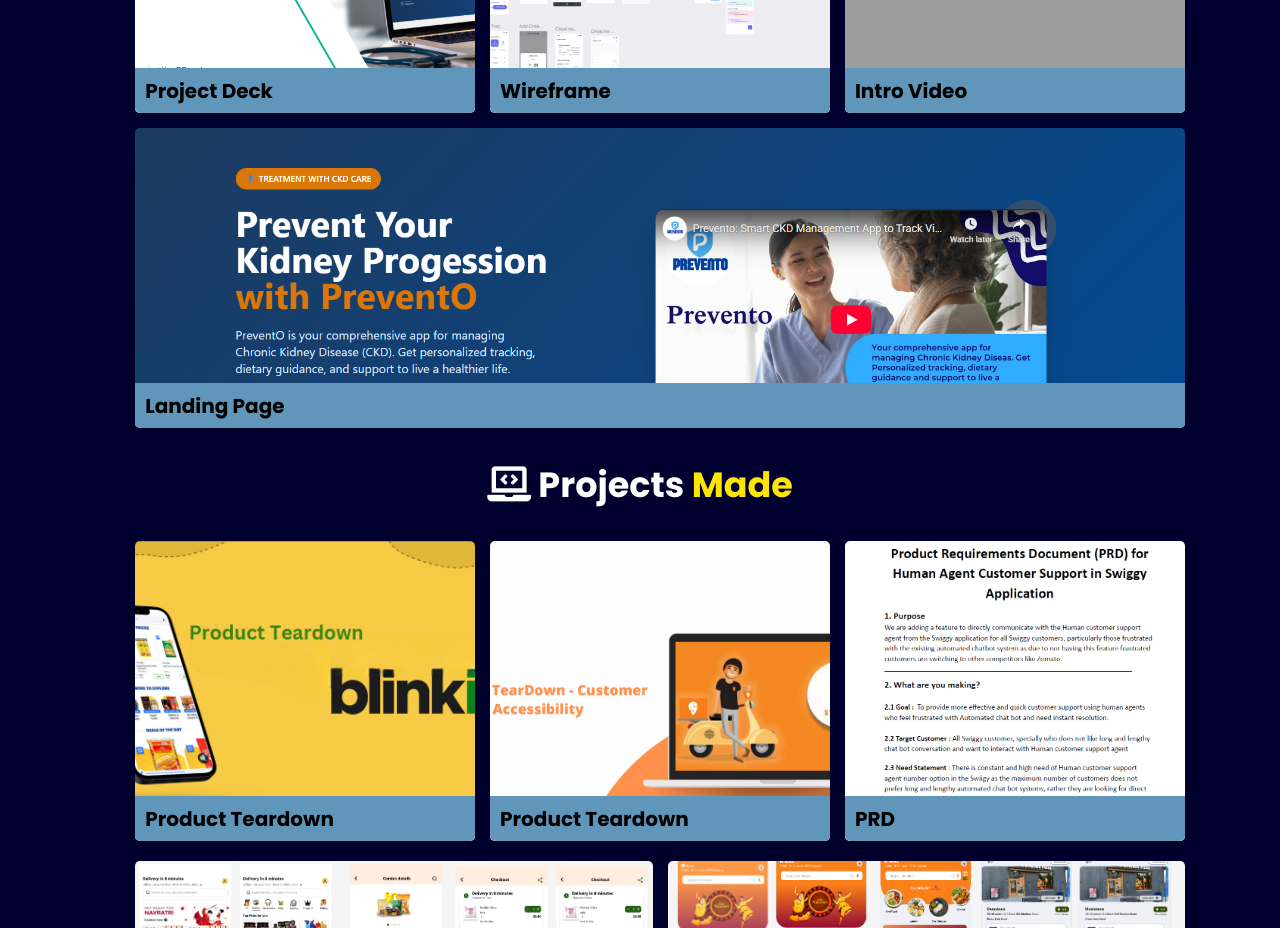
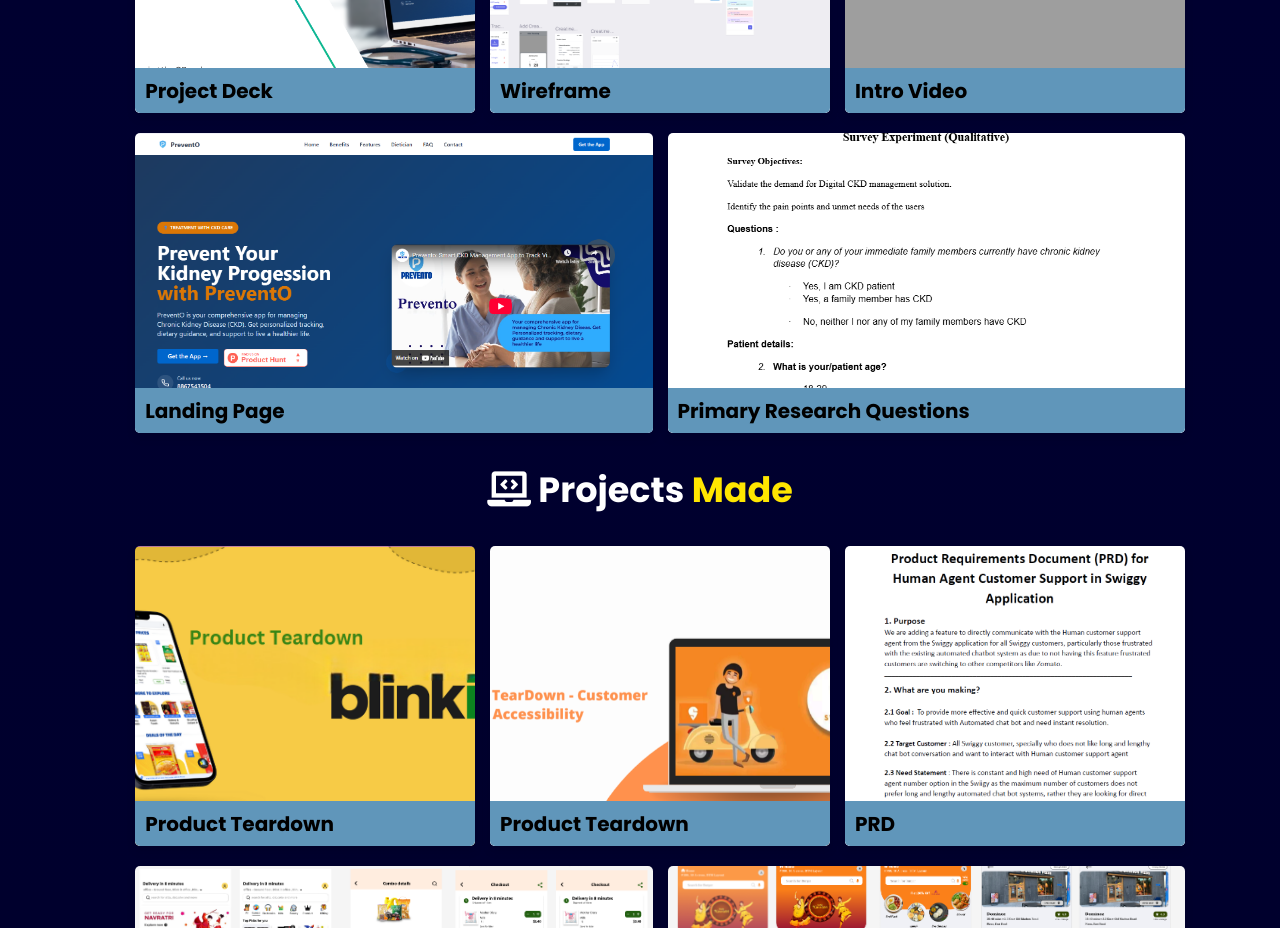
Before and after one commit to saikatportfolio/saikatportfolio.github.io, a plain HTML site: page index.html in a window 1280 px wide. Shown: the part 1100-2028 px from the top of the page. Drawn offline with nearby package versions, Linux system fonts and the light colour scheme; grey boxes are pictures that could not be loaded; animation ran at ten frames a second.

Commit message:
Added primary research question doc in the Side project sections

```diff
--- a/index.html
+++ b/index.html
@@ -128,7 +128,10 @@
         </div>
       </div>
     </div>
-         <div class="box tilt">
+</div>
+  <div class="box-container">
+
+    <div class="box tilt">
       <img src="./assets/images/projects/website.png" alt="" />
       <div class="content">
         <div class="tag">
@@ -142,7 +145,20 @@
         </div>
       </div>
     </div>
-
+     <div class="box tilt">
+      <img src="./assets/images/projects/primary_exp.png" alt="" />
+      <div class="content">
+        <div class="tag">
+        <h3>Primary Research Questions</h3>
+        </div>
+        <div class="desc">
+          <p></p>
+          <div class="btns">
+            <a href="https://docs.google.com/document/d/1nHFOTZnWVf5D4LgoGzbOfPDzoLaCAmYy-1umMk2gfB0/edit?usp=sharing" class="btn" target="_blank"><i class="fas fa-eye"></i> View</a>
+          </div>
+        </div>
+      </div>
+    </div>
 </div>
 
   <h2 class="heading"><i class="fas fa-laptop-code"></i> Projects <span>Made</span></h2>
```
Also changed, not shown: assets/images/projects/primary_exp.png (added).
